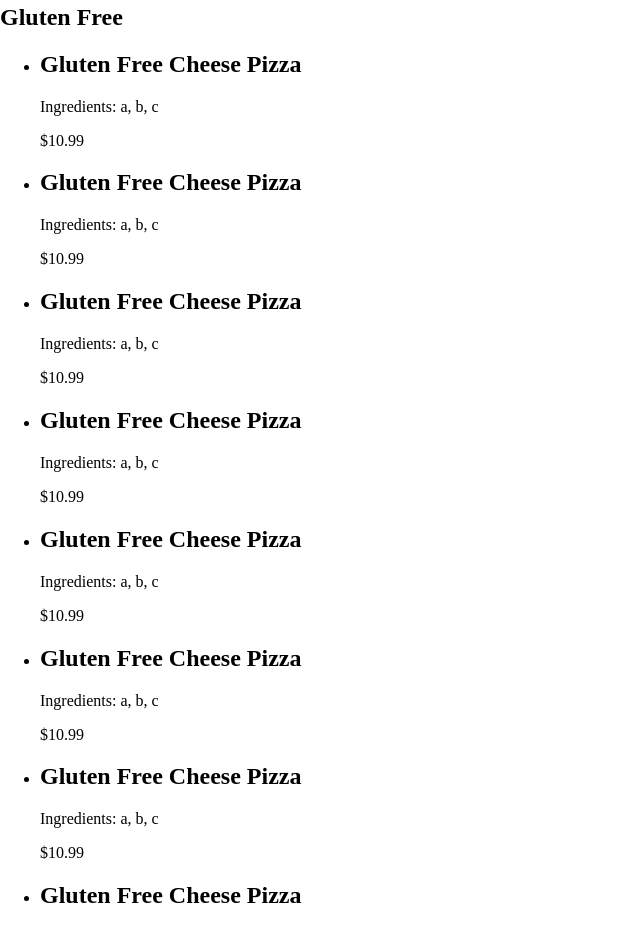
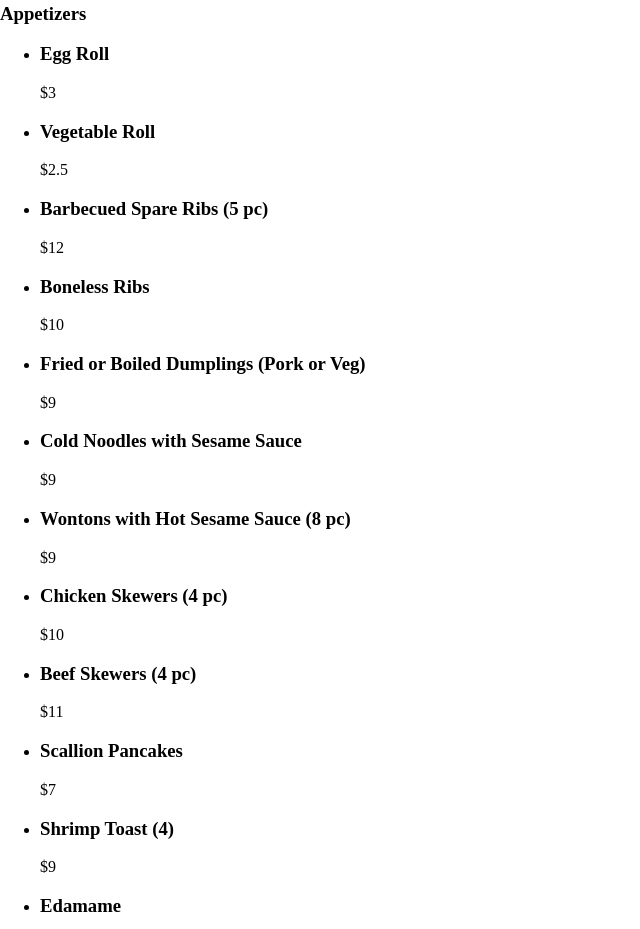
Before and after one commit to shino022/project_enid, a React (Vite) app in the folder client/: page / in a window 1280 px wide. Shown: the part 2060-2989 px from the top of the page, without its empty margins (0-640 px from the left). Built offline with nearby package versions, Linux system fonts and the light colour scheme.

Commit message:
created appetizers

```diff
--- a/client/src/components/Content.jsx
+++ b/client/src/components/Content.jsx
@@ -1,6 +1,9 @@
 import '../styles/Content.css'
 import { menuItems } from '../jsFiles/menuData';
 import { glutenFree } from '../jsFiles/glutenFree';
+import { appetizers } from '../jsFiles/appetizers';
+
+
 
 function Content(){
     return(
@@ -11,6 +14,15 @@ function Content(){
                     <li key={item.name}>
                         <h2>{item.name}</h2>
                         <p>Ingredients: {item.ingredients}</p>
+                        <span>${item.price}</span>
+                    </li>
+                ))}
+            </ul>
+            <h3 className='appetizers'>Appetizers</h3>
+            <ul>
+                {appetizers.map((item) => (
+                    <li key={item.name}>
+                        <h3>{item.name}</h3>
                         <span>${item.price}</span>
                     </li>
                 ))}
--- /dev/null
+++ b/client/src/jsFiles/appetizers.js
@@ -0,0 +1,58 @@
+export const appetizers = [
+    {
+        name: "Egg Roll",
+        price: 3
+    },
+    {
+        name: "Vegetable Roll",
+        price: 2.5
+    },
+    {
+        name: "Barbecued Spare Ribs (5 pc)",
+        price: 12
+    },
+    {
+        name: "Boneless Ribs",
+        price: 10
+    },
+    {
+        name: "Fried or Boiled Dumplings (Pork or Veg)",
+        price: 9
+    },
+    {
+        name: "Cold Noodles with Sesame Sauce",
+        price: 9
+    },
+    {
+        name: "Wontons with Hot Sesame Sauce (8 pc)",
+        price: 9
+    },
+    {
+        name: "Chicken Skewers (4 pc)",
+        price: 10
+    },
+    {
+        name: "Beef Skewers (4 pc)",
+        price: 11
+    },
+    {
+        name: "Scallion Pancakes",
+        price: 7
+    },
+    {
+        name: "Shrimp Toast (4)",
+        price: 9
+    },
+    {
+        name: "Edamame",
+        price: 7
+    },
+    {
+        name: "Assorted Hot Appetizers (2)",
+        price: 20
+    },
+    {
+        name: "Crab Rangoon",
+        price: 10
+    },
+]
```
